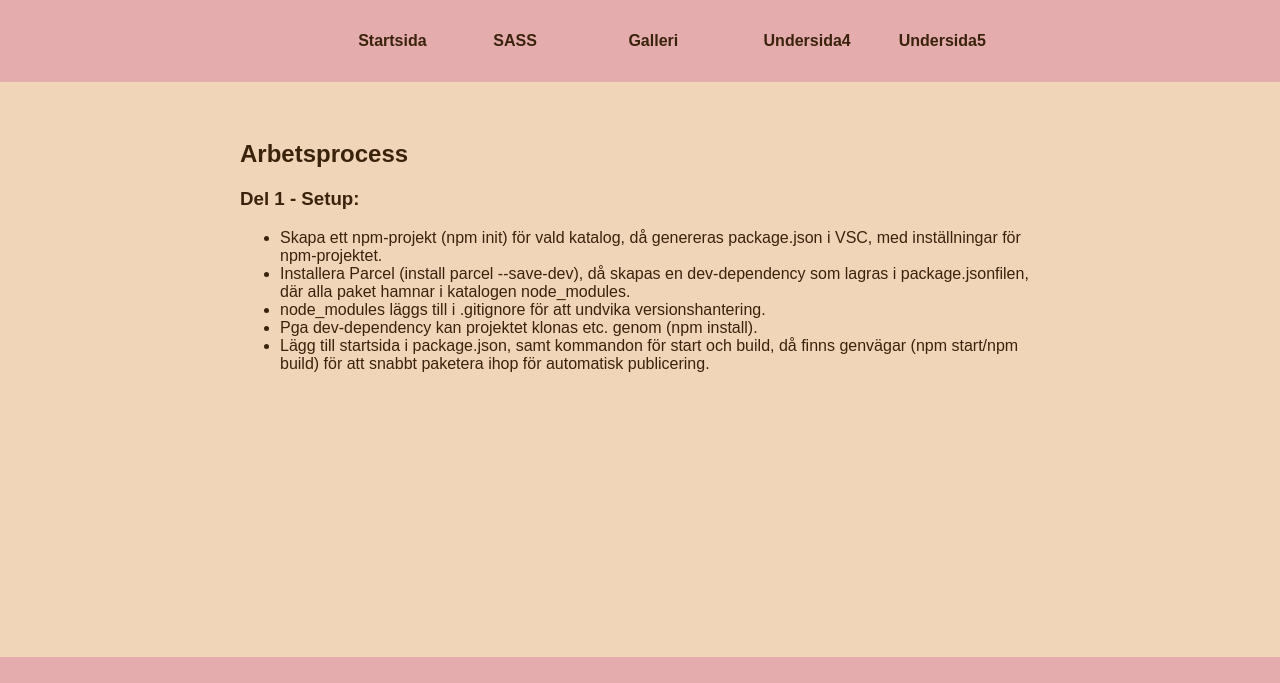
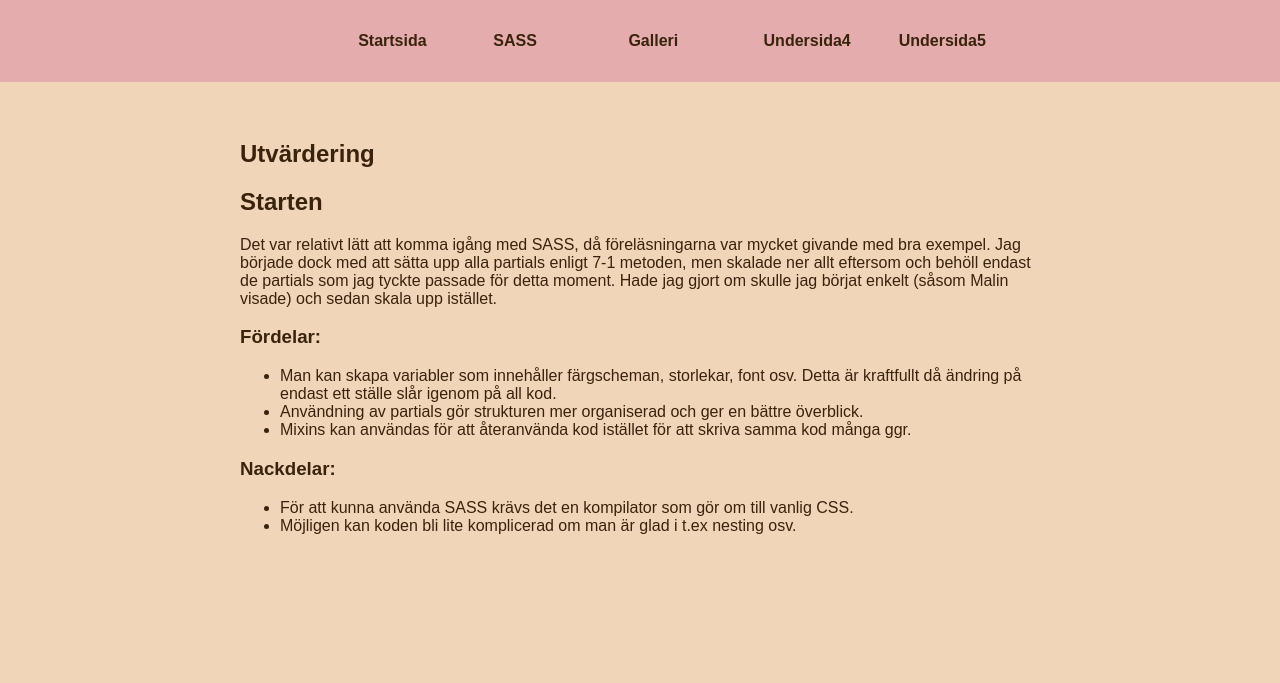
Before and after one commit to lisabromark/Moment_3, a website built with Parcel: page src/html/sass.html in a window 1280 px wide. Shown: the top 683 px of the page. Built offline with nearby package versions, Linux system fonts and the light colour scheme.

Commit message:
Added information on subpages

```diff
--- a/src/html/sass.html
+++ b/src/html/sass.html
@@ -37,20 +37,26 @@
     <div class="container">
         <main id="main">
             <article>
-                <h2>Arbetsprocess</h2>
-                <h3>Del 1 - Setup:</h3>
-                <ul>
-                    <li>Skapa ett npm-projekt (npm init) för vald katalog, då genereras
-                        package.json i VSC, med inställningar för npm-projektet.
+                <h1>Utvärdering</h1>
+                <h2>Starten</h2>
+                Det var relativt lätt att komma igång med SASS, då föreläsningarna var mycket givande med bra exempel.
+                Jag började dock med att sätta upp alla partials enligt 7-1 metoden, men skalade ner allt eftersom och behöll endast de partials
+                som jag tyckte passade för detta moment. Hade jag gjort om skulle jag börjat enkelt (såsom Malin visade) och sedan skala upp istället.
+                <h3>Fördelar:</h3>
+                 <ul>
+                    <li>Man kan skapa variabler som innehåller färgscheman, storlekar, font osv.
+                        Detta är kraftfullt då ändring på endast ett ställe slår igenom på all kod.
                     </li>
-                    <li>Installera Parcel (install parcel --save-dev), då skapas en dev-dependency som lagras i
-                        package.jsonfilen, där alla paket hamnar i katalogen node_modules.
-                    <li>node_modules läggs till i .gitignore för att undvika versionshantering.</li>
-                    <li>Pga dev-dependency kan projektet klonas etc. genom (npm install).</li>
-                    <li>Lägg till startsida i package.json, samt kommandon för start och
-                        build, då finns genvägar (npm start/npm build) för att snabbt paketera ihop för automatisk
-                        publicering.</li>
-                       </ul>
+                    <li>Användning av partials gör strukturen mer organiserad och ger en bättre överblick.
+                         </li>
+                         <li>Mixins kan användas för att återanvända kod istället för att skriva samma kod många ggr.
+                        </li>
+                    </ul>
+                    <h3>Nackdelar:</h3>
+                    <ul>
+                    <li>För att kunna använda SASS krävs det en kompilator som gör om till vanlig CSS.</li>
+                    <li>Möjligen kan koden bli lite komplicerad om man är glad i t.ex nesting osv.</li>
+                                  </ul>
             </article>
         </main>
     </div>
--- a/src/sass/layout/_theme.scss
+++ b/src/sass/layout/_theme.scss
@@ -1,4 +1,7 @@
 @import "../base/_variables";
+
+
+// Stöd för ljust och mörkt tema med media query samt Selector inheritance ("@extend").
 
 .theme {
     background-color:$primary-color;
@@ -16,8 +19,7 @@
         }
 
         footer{
-            background-color: $secondary-color-dm;
-            color:$primary-color-dm
+            @extend nav;
         }
     }
 }
```
Also changed, not shown: src/html/images.html (+0 -1 lines), src/html/index.html (+1 -2 lines).
